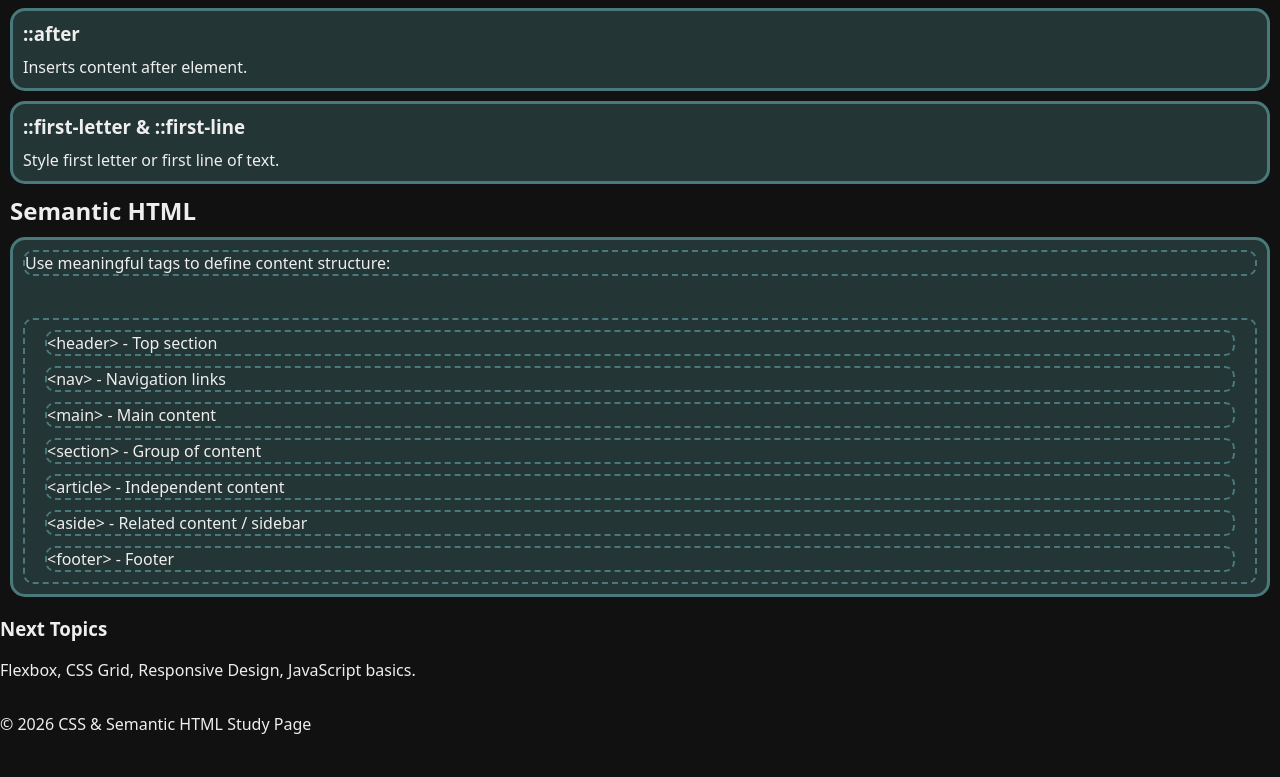
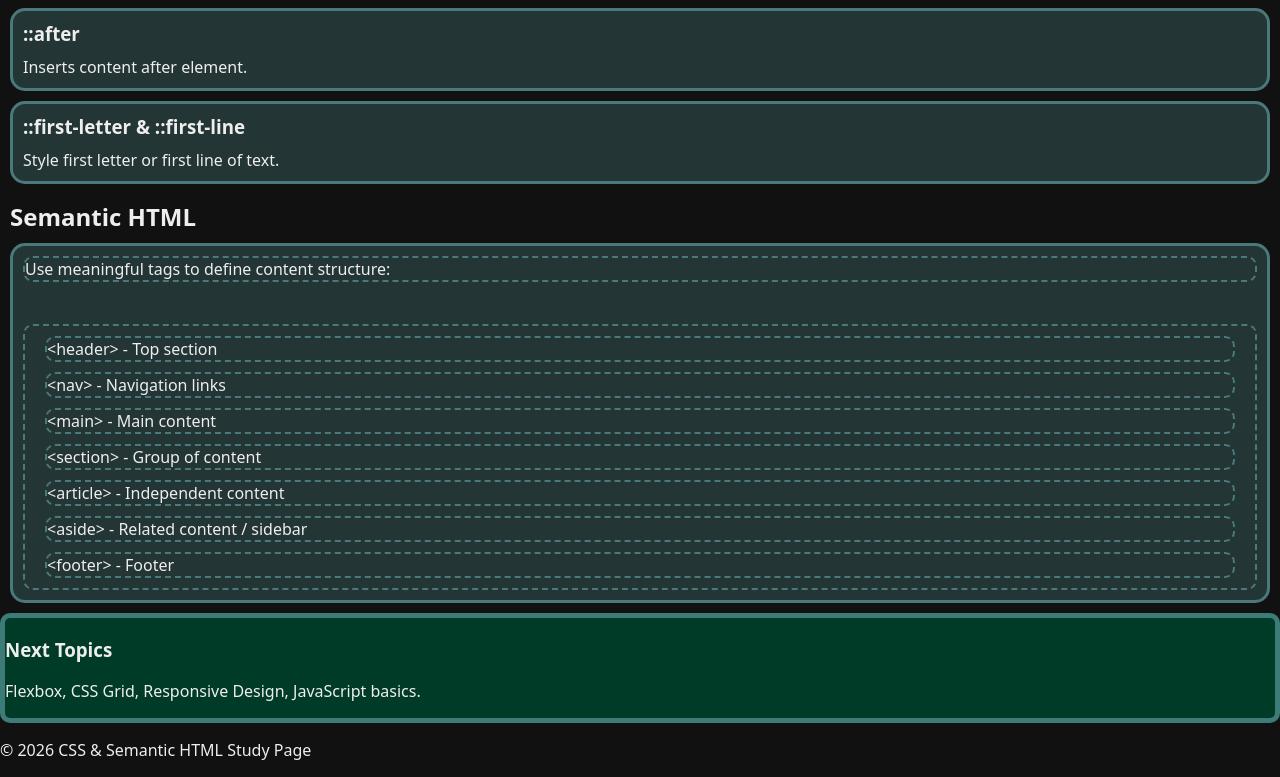
Before and after one commit to onethenew/Learn-CSS, a website built with Vite: page index.html in a window 1280 px wide. Shown: the part 1046-1823 px from the top of the page. Before the commit the page ends 1797 px from the top, so only its background shows below. Built offline with nearby package versions, Linux system fonts and the light colour scheme.

Commit message:
Adding psudo class

```diff
--- a/index.html
+++ b/index.html
@@ -83,7 +83,9 @@
         <p>Style first letter or first line of text.</p>
       </article>
     </section>
+    <p>
 
+    </p>
     <section>
       <h2>Semantic HTML</h2>
 
--- a/src/style.css
+++ b/src/style.css
@@ -54,3 +54,21 @@ section *{
   border-radius: 10px ;
 
 }
+
+aside *{
+  align-content: center;
+
+
+}
+aside {
+  border: 5px solid rgba(95, 158, 160, 0.651);
+  border-radius: 10px;
+  background-color: rgb(0, 59, 40);
+}
+
+aside:hover{
+  background-color: rgba(0, 247, 255, 0.582);
+}
+li:hover{
+  font-size: 20px;
+}
```
